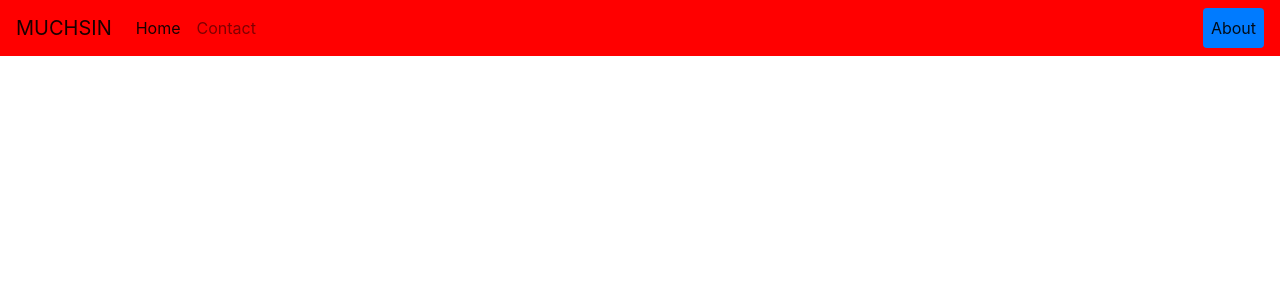
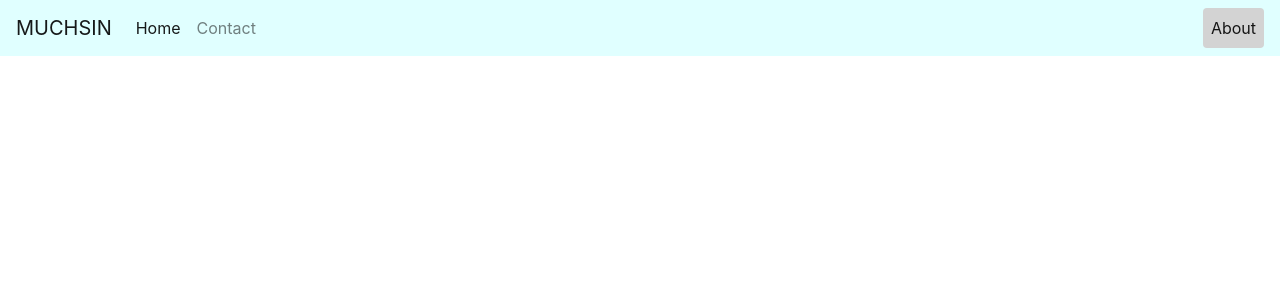
Before and after one commit to muchsinalkatiri/02-Pengenalan-MVC-bag-1, a CodeIgniter app: page /02-Pengenalan-MVC-bag-1/ in a window 1280 px wide. Shown: the top 300 px of the page. Run offline with CodeIgniter, Linux system fonts and the light colour scheme.

Commit message:
header beres

```diff
--- a/Asset/css/kustom.css
+++ b/Asset/css/kustom.css
@@ -1,3 +1,6 @@
 .mk-navbar{
-	background: red !important;
+	background: #E0FFFF !important;
 }
+.mk-tombol_about{
+	background: #D3D3D3 !important;
+}
--- a/application/views/welcome_message.php
+++ b/application/views/welcome_message.php
@@ -24,7 +24,7 @@
 				<form class="form-inline my-2 my-lg-0">
 					<ul class="navbar-nav mr-auto nav nav-pills">
 						<li class="nav-item">
-							<a class="nav-link active" href="#">About</a>
+							<a class="nav-link active mk-tombol_about" href="#">About</a>
 						</li>
 					</ul>
 				</form>
```
